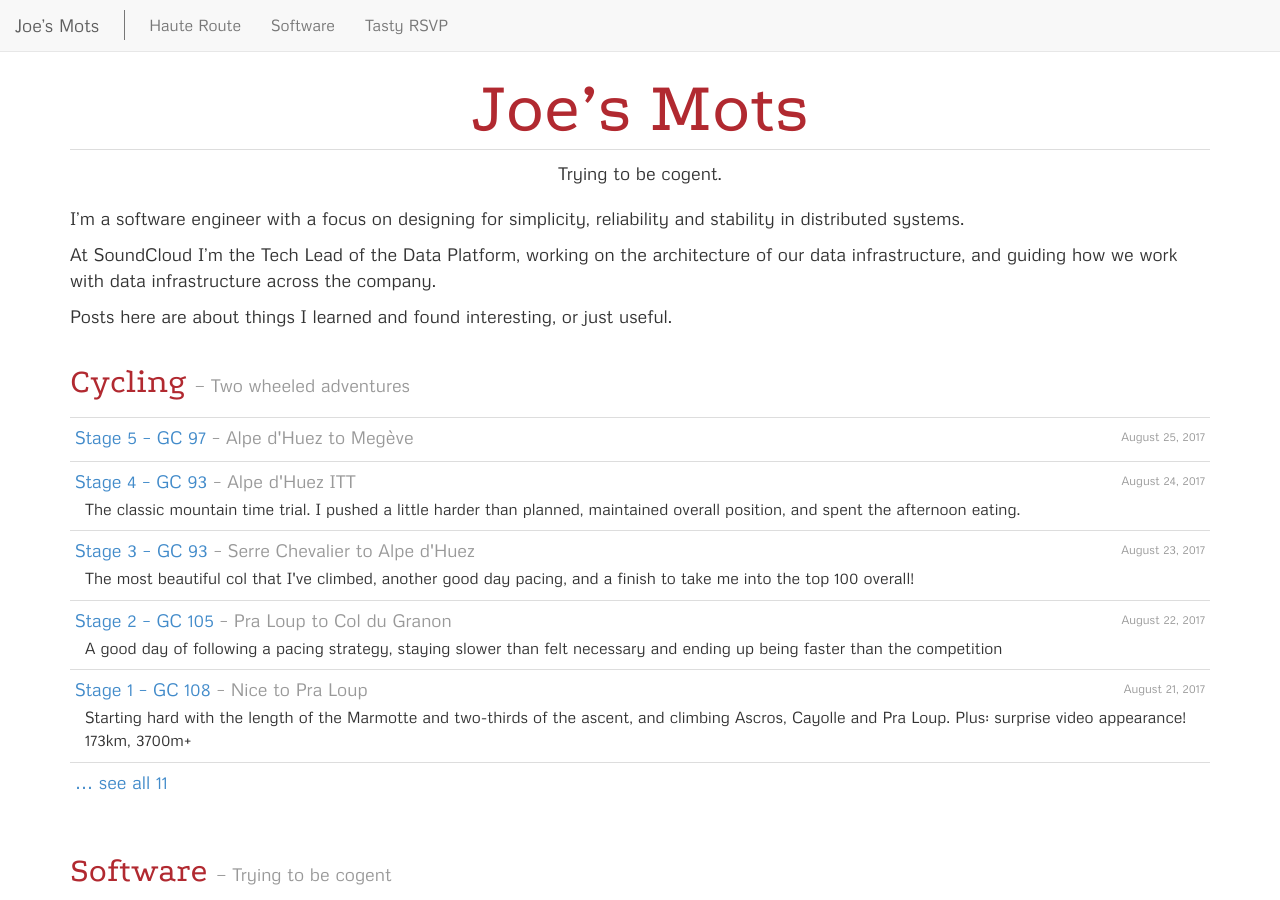
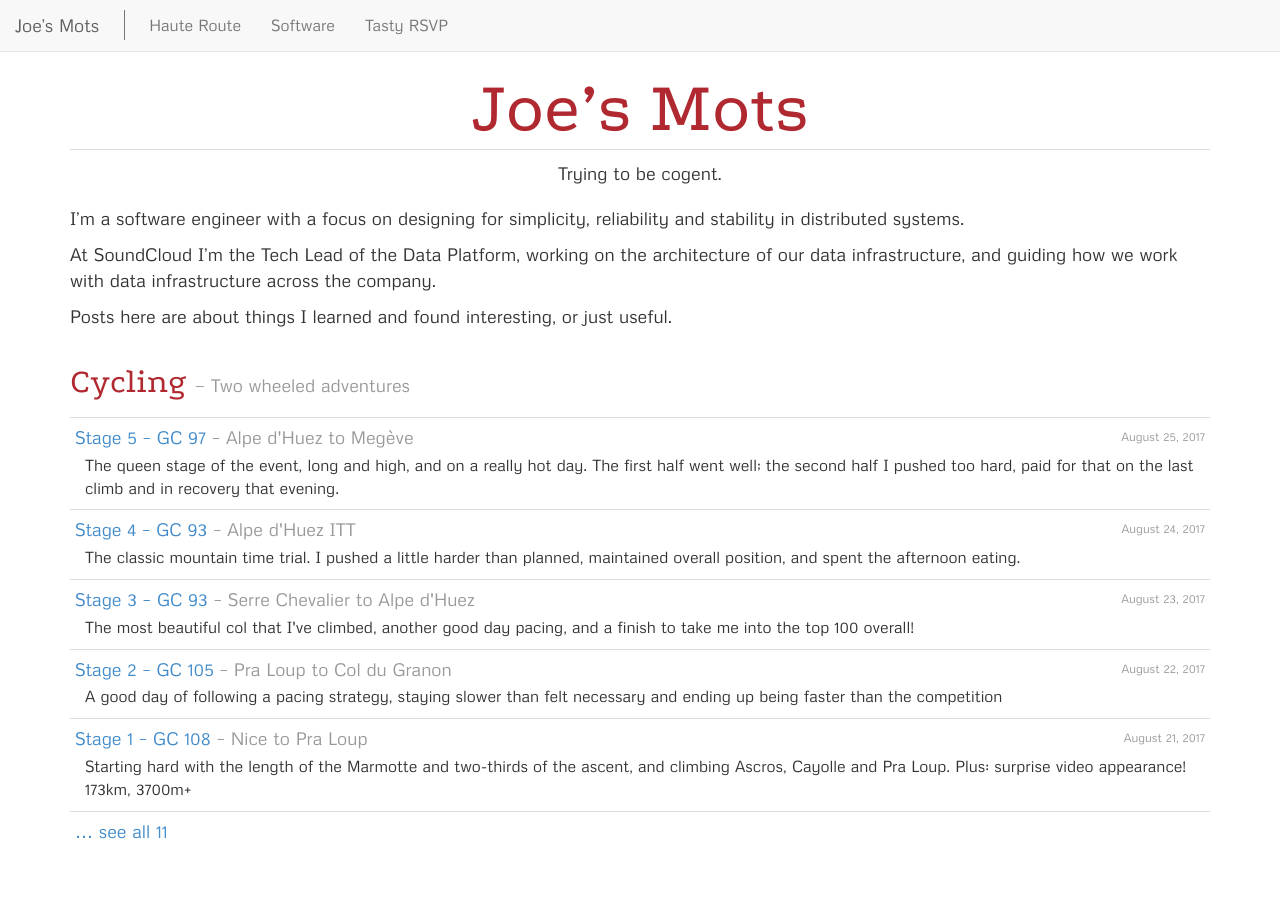
Before and after one commit to joekearney/joekearney.github.io, a Jekyll site: the page built from index.html, in a window 1280 px wide and 900 px high. Built offline with Jekyll 4.4.1, drawn with Linux system fonts in a browser that asks for light colours.

Commit message:
add meta_description for stage 5 blog

```diff
--- a/_posts/cycling/haute-route/2017-08-25-hra-2017-stage-5.md
+++ b/_posts/cycling/haute-route/2017-08-25-hra-2017-stage-5.md
@@ -19,7 +19,7 @@ author: Joe Kearney
 stage-number: 5
 title: "Stage 5 &ndash; GC 97"
 description: "Alpe d'Huez to Megève"
-meta_description: ""
+meta_description: "The queen stage of the event, long and high, and on a really hot day. The first half went well; the second half I pushed too hard, paid for that on the last climb and in recovery that evening."
 haute-route-gc-position: 97
 
 haute_route_strava_embed: https://www.strava.com/activities/1151456339/embed/74f2d3620a877e590f0ecb460aba3c61587eb093
```
